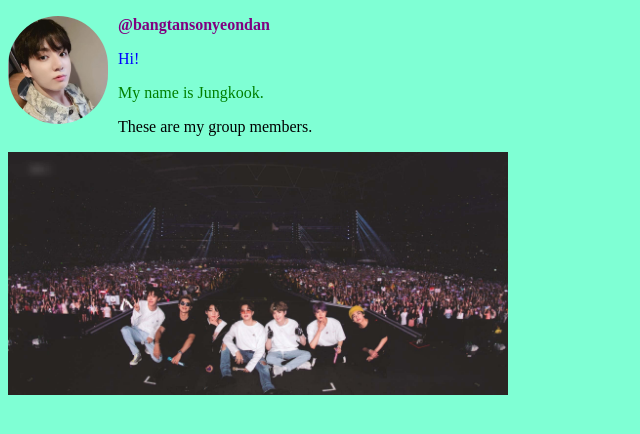
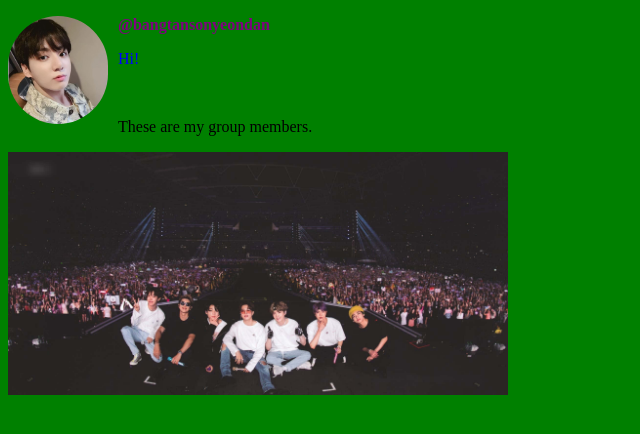
Before and after one commit to bethelinoni/HTML-YT, a plain HTML site: page index.html in a window 1280 px wide. Shown: the whole page, without its empty margins (0-640 px from the left). Drawn offline with Linux system fonts and the light colour scheme.

Commit message:
Edited index.html

```diff
--- a/index.html
+++ b/index.html
@@ -30,7 +30,7 @@
         }
     </style>
 </head>
-<body style="background-color: aquamarine;">
+<body style="background-color: green;">
     <img class="jungkook" src="images/jungkook.jpg">
     <p class="username">@bangtansonyeondan</p>
     <p class="hi">Hi!</p> <p class="name"> My name is Jungkook.</p>
```
